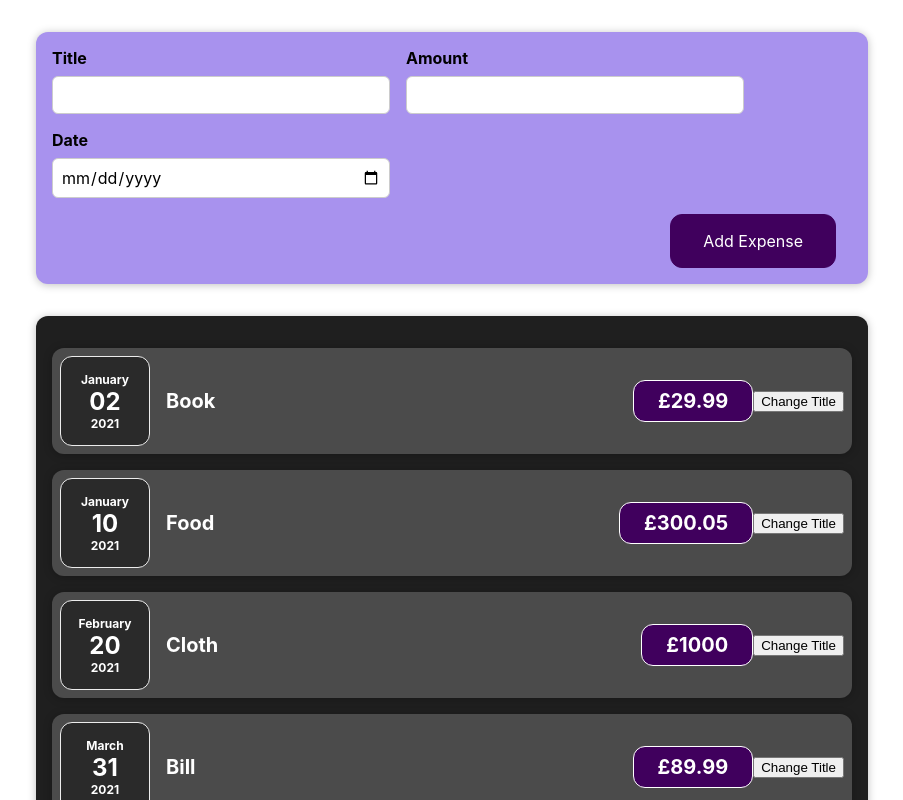
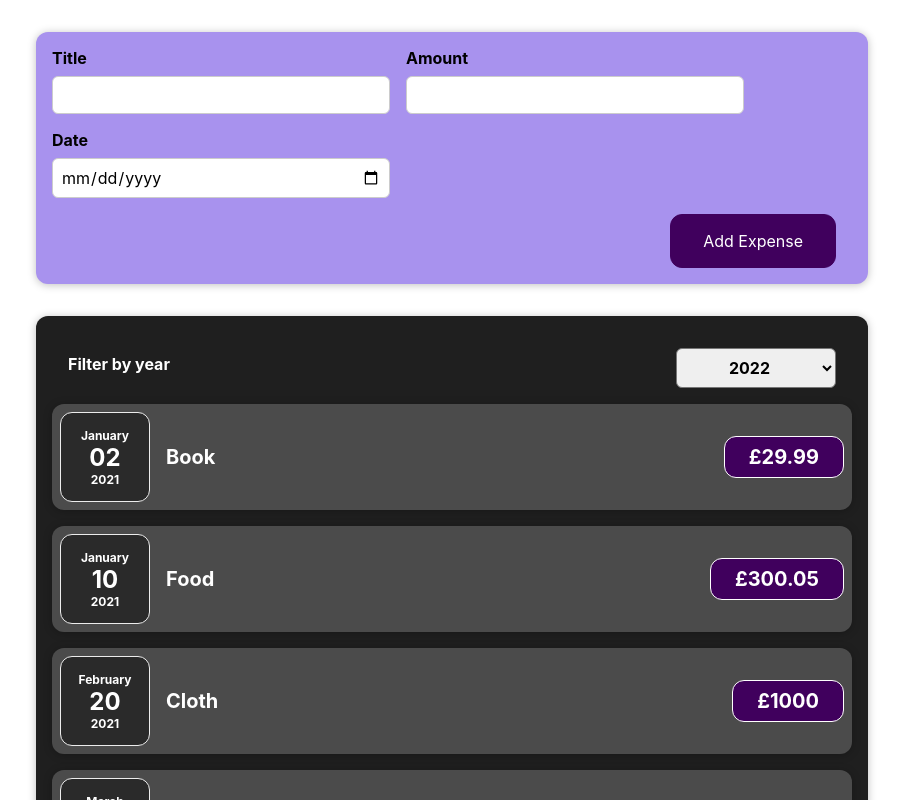
Before and after one commit to quinnZZzzzz/React_Review_app1, a React (Create React App) app: page / in a window 1280 px wide. Shown: the top 800 px of the page, without its empty margins (188-1091 px from the left). Built offline with nearby package versions, Linux system fonts and the light colour scheme.

Commit message:
Add filter & modifications to realize dynamic added lists rendering

```diff
--- a/src/App.js
+++ b/src/App.js
@@ -1,9 +1,10 @@
 import "./App.css";
 import Expenses from "./components/Expenses/Expenses";
 import NewExpense from "./components/NewExpense/NewExpense";
+import React, { useState } from "react";
 
 function App() {
-  const expenses = [
+  const INITIAL_EXPENSES = [
     {
       date: new Date("01-02-2021"),
       title: "Book",
@@ -26,9 +27,15 @@
     },
   ];
 
+  const [expenses, setExpenses] = useState(INITIAL_EXPENSES);
+
   const AddExpenseHandeler = (newExpense) => {
     console.log("In App.js");
     console.log(newExpense);
+
+    setExpenses((prevExpense) => {
+      return [newExpense, ...prevExpense];
+    });
   };
 
   return (
--- a/src/components/Expenses/ExpenseItem.js
+++ b/src/components/Expenses/ExpenseItem.js
@@ -1,25 +1,20 @@
 import "./ExpenseItem.css";
 import ExpenseDate from "./ExpenseDate";
 import Card from "../UI/Card";
-import React, { useState } from "react";
+import React from "react";
 
 const ExpenseItem = (props) => {
   const dates = props.items.date;
-  const [title, setTitle] = useState(props.items.title);
-
-  const onSubmitTitle = () => {
-    setTitle("Hi");
-    console.log(title);
-  };
+  const title = props.items.title;
+  const amount = props.items.amount;
 
   return (
     <Card className="expense-item">
       <ExpenseDate dates={dates} />
       <div className="expense-item__description">
         <h2>{title}</h2>
-        <div className="expense-item__price">{props.items.amount}</div>
+        <div className="expense-item__price">{amount}</div>
       </div>
-      <button onClick={onSubmitTitle}>Change Title</button>
     </Card>
   );
 };
--- a/src/components/Expenses/Expenses.js
+++ b/src/components/Expenses/Expenses.js
@@ -1,14 +1,29 @@
 import ExpenseItem from "./ExpenseItem";
+import ExpensesFilter from "./ExpensesFilter";
 import "./Expenses.css";
+import React, { useState } from "react";
 import Card from "../UI/Card";
 
 const Expenses = (props) => {
+  const [filteredYear, setFilteredYear] = useState("");
+
+  const selectHandler = (selectedYear) => {
+    setFilteredYear(selectedYear);
+  };
+
   return (
     <Card className="expenses">
-      <ExpenseItem items={props.data[0]} />
+      <div>
+        <ExpensesFilter selected={filteredYear} onSelect={selectHandler} />
+      </div>
+      {props.data.map((expense) => (
+        <ExpenseItem items={expense} />
+      ))}
+
+      {/* <ExpenseItem items={props.data[0]} />
       <ExpenseItem items={props.data[1]} />
       <ExpenseItem items={props.data[2]} />
-      <ExpenseItem items={props.data[3]} />
+      <ExpenseItem items={props.data[3]} /> */}
     </Card>
   );
 };
--- /dev/null
+++ b/src/components/Expenses/ExpensesFilter.css
@@ -0,0 +1,24 @@
+.expenses-filter {
+  color: white;
+  padding: 0 1rem;
+}
+
+.expenses-filter__control {
+  display: flex;
+  width: 100%;
+  align-items: center;
+  justify-content: space-between;
+  margin: 1rem 0;
+}
+
+.expenses-filter label {
+  font-weight: bold;
+  margin-bottom: 0.5rem;
+}
+
+.expenses-filter select {
+  font: inherit;
+  padding: 0.5rem 3rem;
+  font-weight: bold;
+  border-radius: 6px;
+}
--- /dev/null
+++ b/src/components/Expenses/ExpensesFilter.js
@@ -0,0 +1,22 @@
+import "./ExpensesFilter.css";
+const ExpensesFilter = (props) => {
+  const filterChangeHandler = (event) => {
+    props.onSelect(event.target.value);
+  };
+
+  return (
+    <div className="expenses-filter">
+      <div className="expenses-filter__control">
+        <label>Filter by year</label>
+        <select onChange={filterChangeHandler} value={props.selected}>
+          <option value="2022">2022</option>
+          <option value="2021">2021</option>
+          <option value="2020">2020</option>
+          <option value="2019">2019</option>
+        </select>
+      </div>
+    </div>
+  );
+};
+
+export default ExpensesFilter;
```
